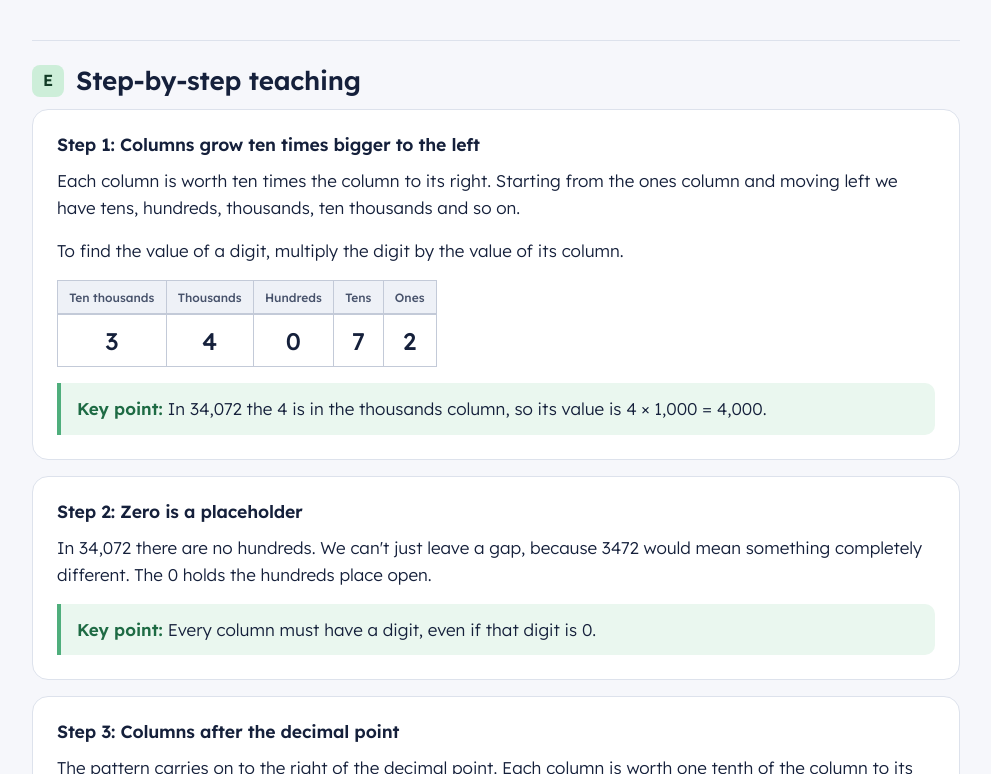
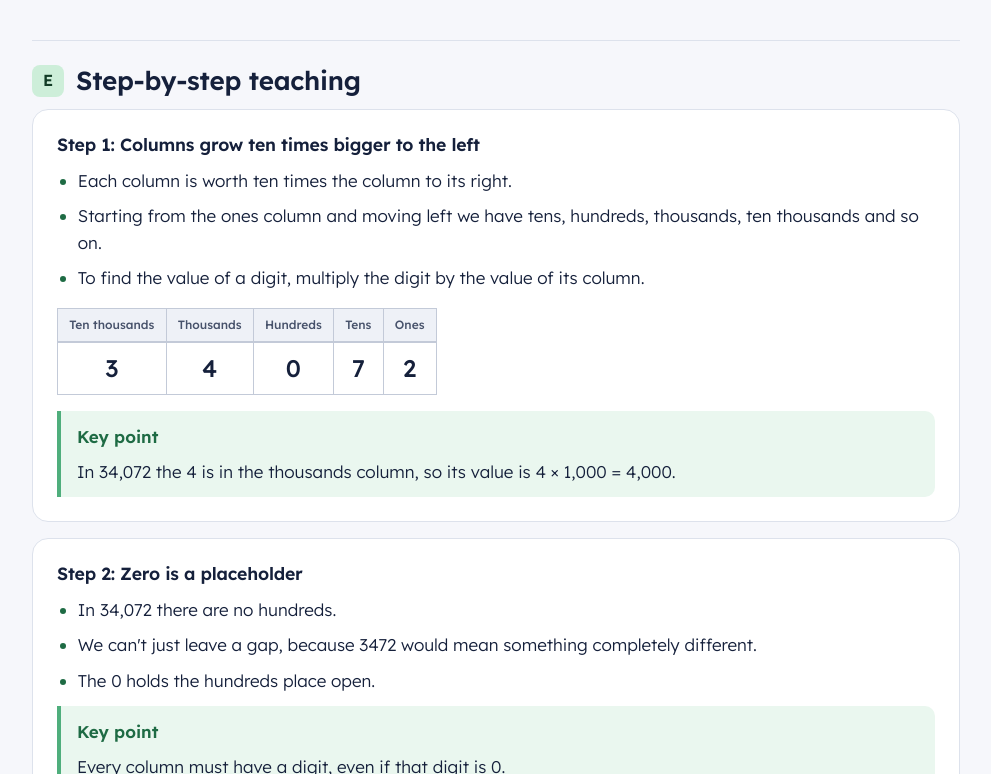
Before and after one commit to molly-hoy/molls-maths, a React (Vite) app: page /lesson/y7-u1-l1 in a window 1280 px wide. Shown: the part 1406-2180 px from the top of the page, without its empty margins (270-1261 px from the left). Built offline with nearby package versions, Linux system fonts and the light colour scheme.

Commit message:
Spacing edit
more space between titles and examples etc

```diff
--- a/src/pages/LessonPage.jsx
+++ b/src/pages/LessonPage.jsx
@@ -17,6 +17,7 @@ import { lessonEvidence } from "../state/progress.js";
 import { useProgress } from "../state/ProgressContext.jsx";
 import Diagram from "../components/Diagram.jsx";
 import QuestionSet from "../components/QuestionSet.jsx";
+import { sentences } from "../utils/sentences.js";
 import TestRunner from "../components/TestRunner.jsx";
 import WorksheetList from "../components/WorksheetList.jsx";
 import { MathText, Placeholder, StatusPill, StrandTag, TierBadge } from "../components/ui.jsx";
@@ -172,9 +173,18 @@ export default function LessonPage() {
             {content.teaching.map((step) => (
               <div key={step.heading} className={styles.teachStep}>
                 <h3>{step.heading}</h3>
-                {step.paragraphs.map((p, i) => <p key={i}><MathText>{p}</MathText></p>)}
+                {/* The teaching text: every sentence becomes its own bullet point */}
+                <ul className={styles.teachPoints}>
+                  {step.paragraphs.flatMap(sentences).map((line, i) => <li key={i}><MathText>{line}</MathText></li>)}
+                </ul>
                 {step.visual && <Diagram spec={step.visual} />}
-                {step.keyPoint && <p className={styles.keyPoint}><strong>Key point: </strong><MathText>{step.keyPoint}</MathText></p>}
+                {/* The key point box: the label on its own line, then each sentence on its own line */}
+                {step.keyPoint && (
+                  <div className={styles.keyPoint}>
+                    <strong>Key point</strong>
+                    {sentences(step.keyPoint).map((line, i) => <p key={i}><MathText>{line}</MathText></p>)}
+                  </div>
+                )}
               </div>
             ))}
           </Section>
--- a/src/pages/pages.module.css
+++ b/src/pages/pages.module.css
@@ -119,7 +119,13 @@
 .teachStep { background: var(--surface); border: 1px solid var(--line); border-radius: var(--radius-lg); padding: var(--space-5); margin-bottom: var(--space-4); min-width: 0; }
 .teachStep h3 { font-size: 1.1rem; }
 .keyPoint { border-left: 4px solid #4fae7c; background: var(--brand-soft); padding: var(--space-3) var(--space-4); border-radius: 0 var(--radius) var(--radius) 0; margin: var(--space-3) 0 0; }
-.keyPoint strong { color: var(--brand-strong); }
+.keyPoint strong { display: block; color: var(--brand-strong); margin-bottom: var(--space-2); }   /* "Key point" sits on its own line */
+.keyPoint p { margin: 0 0 var(--space-2); }   /* each key point sentence on its own line, with a small gap */
+.keyPoint p:last-child { margin-bottom: 0; }
+/* Teaching bullet points: a little space between each one */
+.teachPoints { list-style: disc; padding-left: 1.3rem; margin: 0 0 var(--space-2); }
+.teachPoints li { margin-bottom: var(--space-2); line-height: 1.6; }
+.teachPoints li::marker { color: var(--brand-strong); }
 
 .examples { display: grid; gap: var(--space-4); }
 .example { background: var(--surface); border: 1px solid var(--line); border-radius: var(--radius-lg); overflow: hidden; }
--- /dev/null
+++ b/src/utils/sentences.js
@@ -0,0 +1,20 @@
+/* ==========================================================================
+   sentences(): splits a paragraph of lesson text into separate sentences
+   --------------------------------------------------------------------------
+   Used by the lesson page so each teaching sentence can be its own bullet
+   point, and each key point sentence can sit on its own line.
+
+   A new sentence starts after . ! or ? followed by a space, EXCEPT:
+     - after short forms such as e.g. i.e. d.p. s.f. etc.
+     - after a list number such as "1." or "2." (so "1. Assume…" stays whole)
+
+   Example:
+     sentences("Add the powers. Then simplify.")
+     → ["Add the powers.", "Then simplify."]
+   ========================================================================== */
+const SPLIT = /(?<!\b(?:e\.g|i\.e|d\.p|s\.f|etc|vs)\.)(?<!(?:^|\s)\d+\.)(?<=[.!?])\s+/;
+
+export function sentences(text) {
+  if (typeof text !== "string") return [];
+  return text.split(SPLIT).map((s) => s.trim()).filter(Boolean);
+}
```
